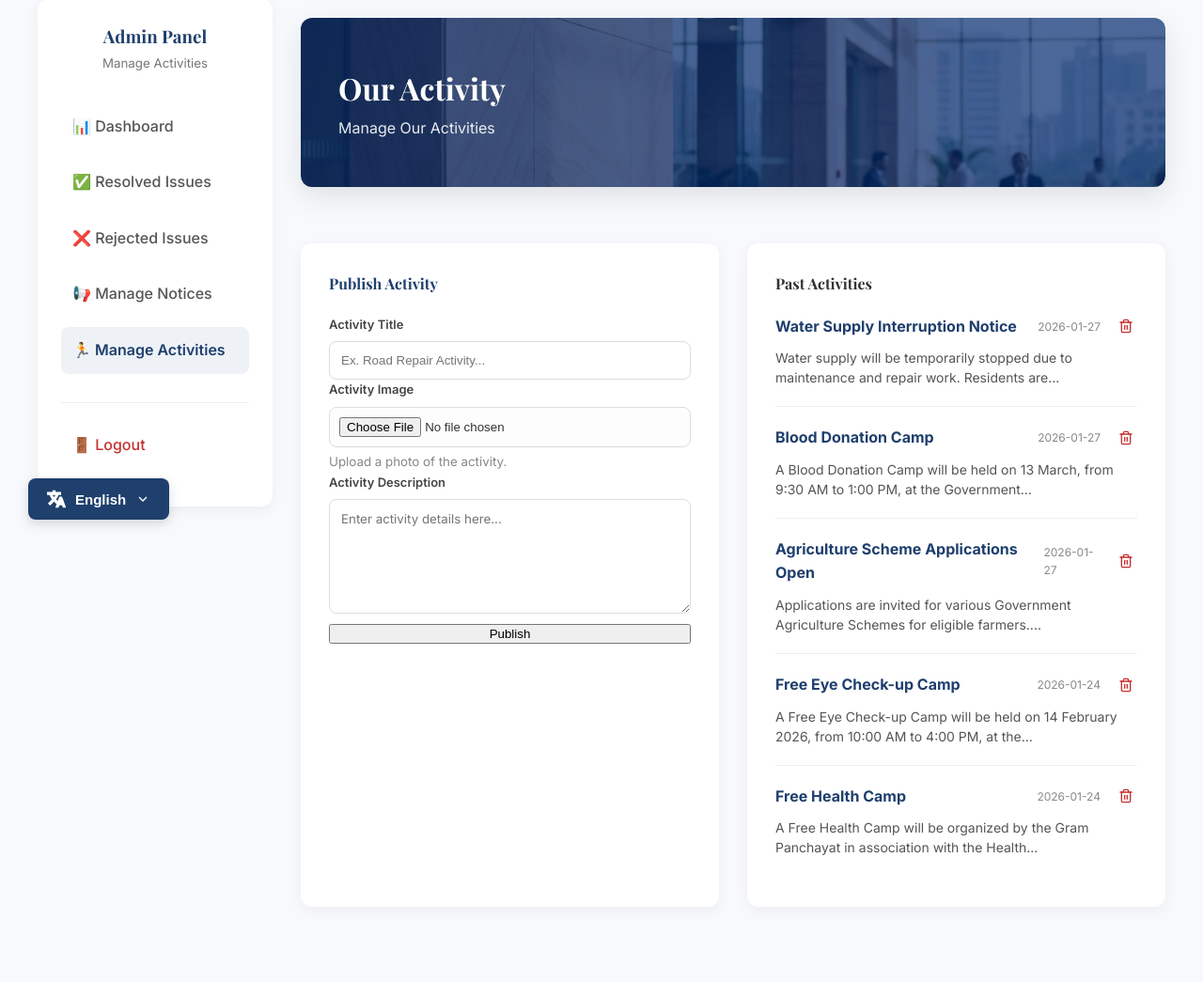
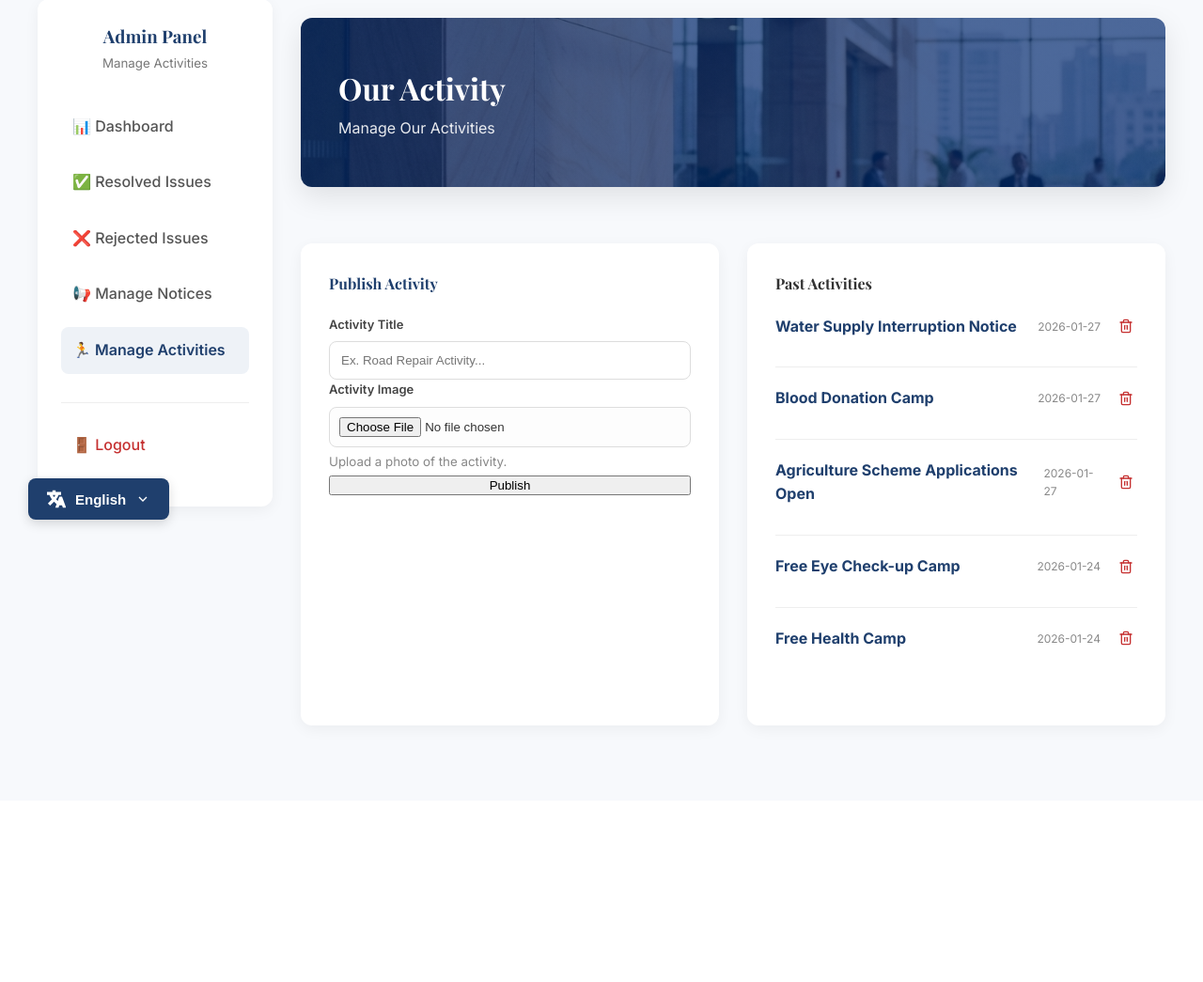
Before and after one commit to Vedansh-Harish-Ail/public-issue-reporting-portal, a Flask app: page /admin/activities in a window 1280 px wide. Shown: the part 217-1262 px from the top of the page at 94% size. After the commit the page ends 995 px from the top, so only its background shows below. Run offline with Flask 3, Linux system fonts and the light colour scheme; a user stored in the database is signed in; data comes from the database, SQL or seed files in the repository.

Commit message:
final chasne

```diff
--- a/app.py
+++ b/app.py
@@ -313,7 +313,7 @@ def process_expired_notices():
             conn.execute("""
                 INSERT INTO activities (panchayath_id, title, description, image_path, created_at)
                 VALUES (?, ?, ?, ?, ?)
-            """, (notice['panchayath_id'], notice['title'], notice['description'], notice['banner_path'], notice['created_at']))
+            """, (notice['panchayath_id'], notice['title'], "", notice['banner_path'], notice['created_at']))
 
             # Delete from notices
             conn.execute("DELETE FROM notices WHERE id = ?", (notice['id'],))
@@ -904,7 +904,7 @@ def admin_activities():
 
     if request.method == "POST":
         title = request.form["title"]
-        description = request.form["description"]
+        description = ""
 
         image = request.files.get("image")
         image_filename = None
--- a/templates/admin/activities.html
+++ b/templates/admin/activities.html
@@ -86,12 +86,7 @@
             <small style="color: #888; display: block; margin-top: 5px;">Upload a photo of the activity.</small>
           </div>
 
-          <div class="form-group">
-            <label style="font-size: 13px; font-weight: 600; color: #444; margin-bottom: 8px; display: block;">{{
-              get_text('activity_desc') }}</label>
-            <textarea name="description" rows="6" required placeholder="Enter activity details here..."
-              style="width: 100%; border: 1px solid #ddd; border-radius: 8px; padding: 12px; font-family: inherit; box-sizing: border-box;"></textarea>
-          </div>
+
 
           <button type="submit" class="primary-btn" style="width: 100%; justify-content: center;">{{
             get_text('publish_btn') }}</button>
@@ -126,7 +121,7 @@
                 </a>
               </div>
             </div>
-            <p style="margin: 0; font-size: 14px; color: #555; line-height: 1.5;">{{ a.description|truncate(100) }}</p>
+
           </div>
           {% else %}
           <p class="text-muted" style="text-align: center; padding: 20px;">{{ get_text('no_activities') }}</p>
--- a/templates/citizen/about.html
+++ b/templates/citizen/about.html
@@ -9,7 +9,7 @@
     {{ back_button(get_text) }}
     <div class="container text-center">
         <div class="hero-content mx-auto">
-            <h1 class="about-hero-title">{{ get_text('about_mission_vision') }}</h1>
+            <h1 class="about-hero-title" style="color: #ffffff;">{{ get_text('about_mission_vision') }}</h1>
             <p style="font-size: 1.25rem; max-width: 700px; margin: 0 auto 30px; color: rgba(255,255,255,0.9);">{{
                 get_text('about_hero_desc') }}</p>
         </div>
--- a/templates/citizen/activities.html
+++ b/templates/citizen/activities.html
@@ -42,7 +42,6 @@
                     <span style="font-size: 12px; color: #888;">{{ a.created_at[:10] }}</span>
                 </div>
                 <h3 style="font-family: var(--font-serif); margin: 0 0 15px 0; color: #222;">{{ a.title }}</h3>
-                <p style="color: #666; line-height: 1.6; font-size: 15px;">{{ a.description }}</p>
             </div>
         </div>
         {% endfor %}
--- a/translations.py
+++ b/translations.py
@@ -116,9 +116,9 @@ TRANSLATIONS = {
         "contact_us": "Contact Us",
         "important_links": "Important Links",
         "contact": "Contact",
-        "ministry_name": "Ministry of Panchayati Raj",
-        "govt_india": "Government of India",
-        "address_line": "Krishi Bhawan, Padubidri - 110001",
+        "ministry_name": "Padubidri Grama Panchaya",
+        "govt_india": "Government of Karnataka",
+        "address_line": "Padubidri, Kaup Taluk, Udupi District - 574111.",
         "official_admin_login": "Official / Admin Login",
         "designed_by": "Designed & Developed by VK | &copy; 2025 All Rights Reserved.",
         "egram_swaraj": "eGramSwaraj",
@@ -146,7 +146,7 @@ TRANSLATIONS = {
         "location_placeholder": "Ex. Main Market, Near Primary School",
         "detailed_description": "Detailed Description",
         "description_placeholder": "Provide as much detail as possible...",
-        "attach_photo": "Attach Supporting Photo (Optional)",
+        "attach_photo": "Attach Supporting Photo",
         "submit_complaint": "Submit Formal Complaint",
         "cat_garbage": "Garbage Collection",
         "cat_water": "Water Supply",
@@ -402,9 +402,9 @@ TRANSLATIONS = {
         "contact_us": "ನಮ್ಮನ್ನು ಸಂಪರ್ಕಿಸಿ",
         "important_links": "ಪ್ರಮುಖ ಲಿಂಕ್‌ಗಳು",
         "contact": "ಸಂಪರ್ಕ",
-        "ministry_name": "ಪಂಚಾಯತ್ ರಾಜ್ ಸಚಿವಾಲಯ",
-        "govt_india": "ಭಾರತ ಸರ್ಕಾರ",
-        "address_line": "ಕೃಷಿ ಭವನ, ಪಡುಬಿದ್ರಿ - 110001",
+        "ministry_name": "ಪಡುಬಿದ್ರಿ ಗ್ರಾಮ ಪಂಚಾಯತ್",
+        "govt_india": "ಕರ್ನಾಟಕ ಸರ್ಕಾರ",
+        "address_line": "ಪಡುಬಿದ್ರಿ,ಕಾಪು ತಾಲೂಕು, ಉಡುಪಿ ಜಿಲ್ಲೆ - 574111",
         "official_admin_login": "ಅಧಿಕೃತ / ನಿರ್ವಾಹಕ ಪ್ರವೇಶ",
         "designed_by": "VK ವಿನ್ಯಾಸಗೊಳಿಸಿದ ಮತ್ತು ಅಭಿವೃದ್ಧಿಪಡಿಸಿದ | &copy; 2025 ಎಲ್ಲಾ ಹಕ್ಕುಗಳನ್ನು ಕಾಯ್ದಿರಿಸಲಾಗಿದೆ.",
         "egram_swaraj": "ಇ-ಗ್ರಾಮ ಸ್ವರಾಜ್",
@@ -434,7 +434,7 @@ TRANSLATIONS = {
         "location_placeholder": "ಉದಾಹರಣೆ: ಮುಖ್ಯ ಮಾರುಕಟ್ಟೆ, ಪ್ರಾಥಮಿಕ ಶಾಲೆಯ ಹತ್ತಿರ",
         "detailed_description": "ವಿವರವಾದ ವಿವರಣೆ",
         "description_placeholder": "ಸಾಧ್ಯವಾದಷ್ಟು ಹೆಚ್ಚಿನ ವಿವರಗಳನ್ನು ನೀಡಿ...",
-        "attach_photo": "ಪೂರಕ ಫೋಟೋ ಲಗತ್ತಿಸಿ (ಐಚ್ಛಿಕ)",
+        "attach_photo": "ಪೂರಕ ಫೋಟೋ ಲಗತ್ತಿಸಿ",
         "submit_complaint": "ದೂರನ್ನು ಸಲ್ಲಿಸಿ",
         "cat_garbage": "ಕಸ ಸಂಗ್ರಹಣೆ",
         "cat_water": "ನೀರು ಸರಬರಾಜು",
```
Also changed, not shown: templates/citizen/report_issue.html (+37 -2 lines), 2 other files.
